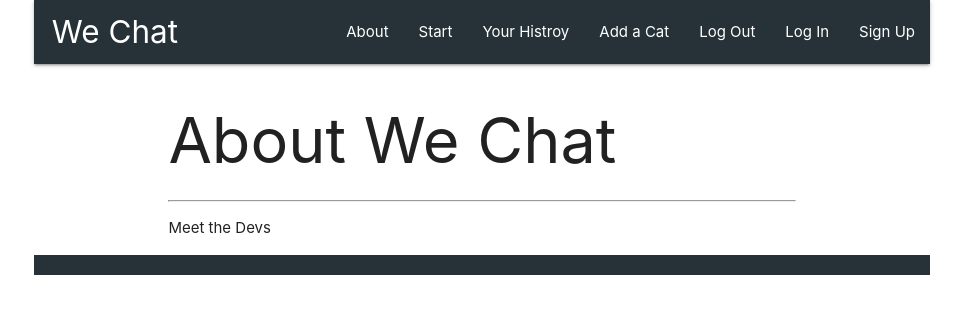
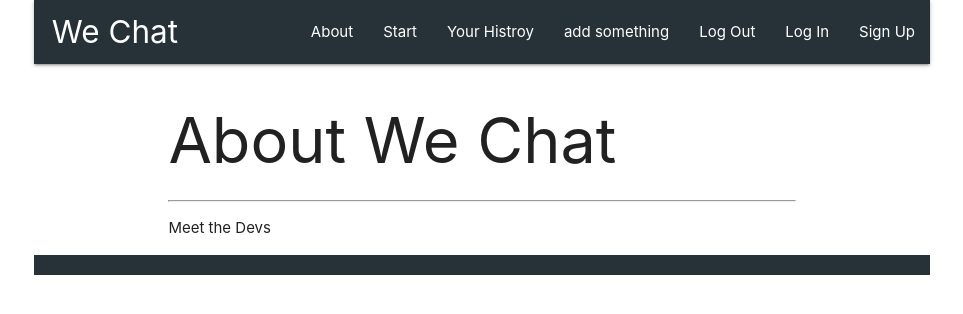
Before and after one commit to imarcdaniel/Chat-App, a Django app: page / in a window 1280 px wide. Shown: the top 314 px of the page, without its empty margins (158-1121 px from the left). Run offline with Django 3.2, Linux system fonts and the light colour scheme.

Commit message:
db migrated

```diff
--- a/chatapp/chatapp/settings.py
+++ b/chatapp/chatapp/settings.py
@@ -119,7 +119,8 @@ USE_TZ = True
 # https://docs.djangoproject.com/en/3.2/howto/static-files/
 
 STATIC_URL = '/static/'
-
+LOGIN_REDIRECT_URL = '/home/'
+LOGOUT_REDIRECT_URL = '/'
 # Default primary key field type
 # https://docs.djangoproject.com/en/3.2/ref/settings/#default-auto-field
 
--- a/chatapp/main_app/templates/base.html
+++ b/chatapp/main_app/templates/base.html
@@ -25,7 +25,7 @@
 
                       <li><a href="#">Start</a></li>
                       <li><a href="#">Your Histroy</a></li>
-                      <li><a href="#">Add a Cat</a></li>
+                      <li><a href="#">add something</a></li>
 
                       <li><a href="{% url 'logout' %}">Log Out</a></li>
 
```
Also changed, not shown: chatapp/db.sqlite3, chatapp/main_app/migrations/0001_initial.py (added).
